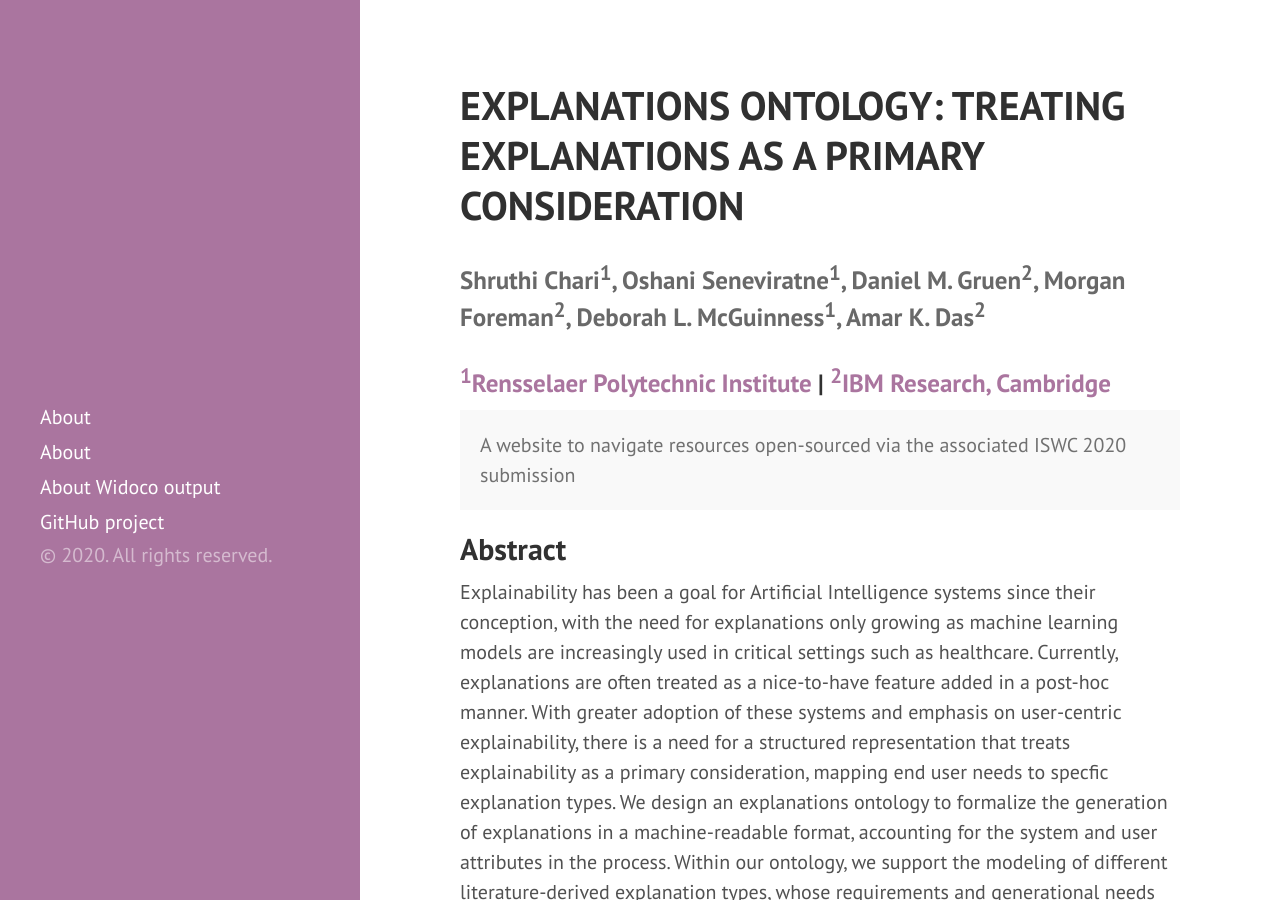
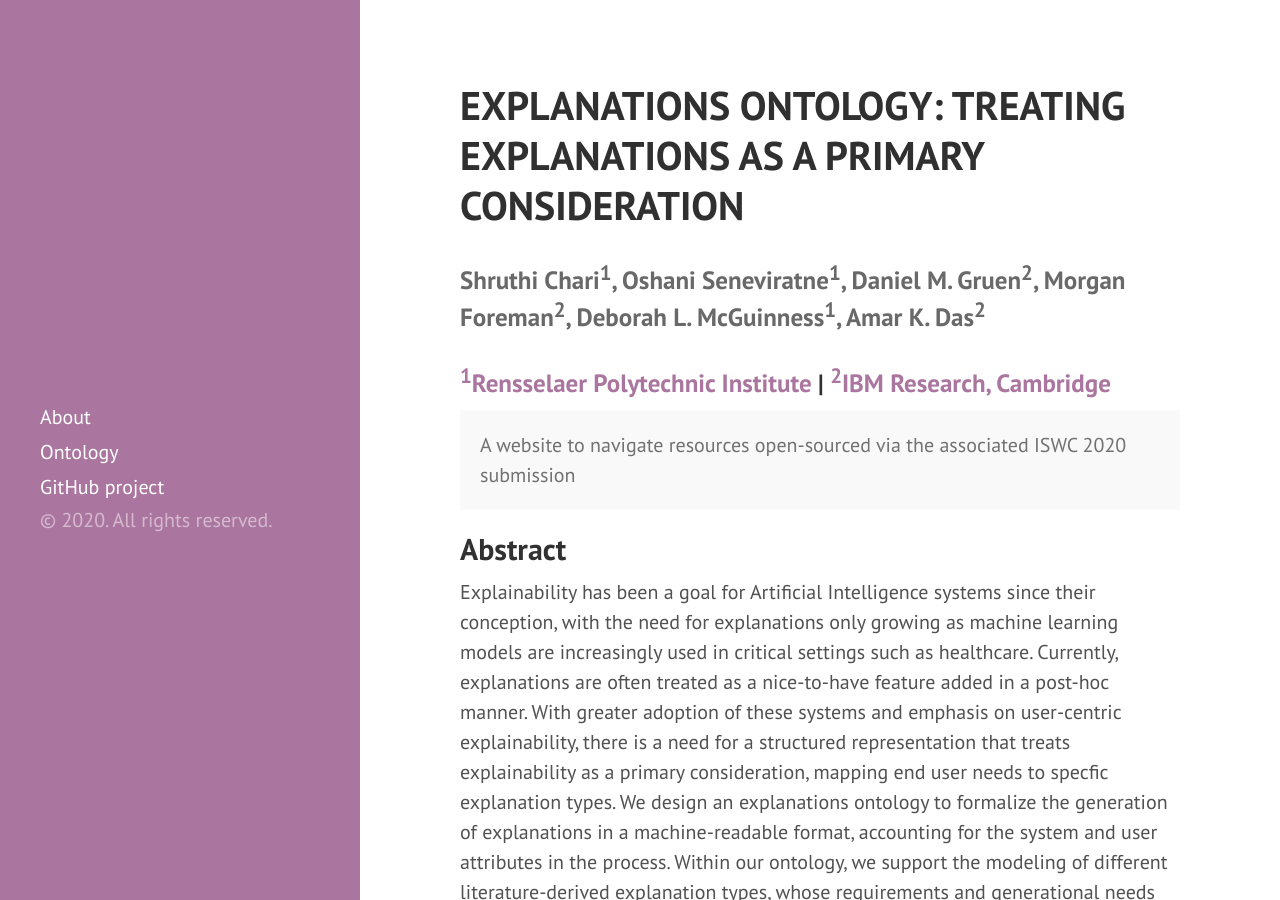
Before and after one commit to tetherless-world/explanation-ontology, a Jekyll site: the page built from index.md, in a window 1280 px wide and 900 px high. Built offline with Jekyll 4.4.1, drawn with Linux system fonts in a browser that asks for light colours; Markdown is read by kramdown in place of the engine named in the settings.

Commit message:
Update sidebar.html

```diff
--- a/_includes/sidebar.html
+++ b/_includes/sidebar.html
@@ -11,20 +11,21 @@
 
     <nav class="sidebar-nav">
       <a class="sidebar-nav-item" href="{{site.baseurl}}index">About</a>
+      <a class="sidebar-nav-item" href="{{site.baseurl}}index#ontology">Ontology</a>
 
       {% comment %}
         The code below dynamically generates a sidebar nav of pages with
         `layout: page` in the front-matter. See readme for usage.
       {% endcomment %}
 
-      {% assign pages_list = site.pages %}
+<!--       {% assign pages_list = site.pages %}
       {% for node in pages_list %}
         {% if node.title != null %}
           {% if node.layout == "page" %}
             <a class="sidebar-nav-item{% if page.url == node.url %} active{% endif %}" href="{{node.url}}">{{ node.title }}</a>
           {% endif %}
         {% endif %}
-      {% endfor %}
+      {% endfor %} -->
 
       <!--<a class="sidebar-nav-item" href="{{ site.github.repo }}/archive/v{{ site.version }}.zip">Download</a>-->
       <a class="sidebar-nav-item" href="{{ site.github.repo }}">GitHub project</a>
```
